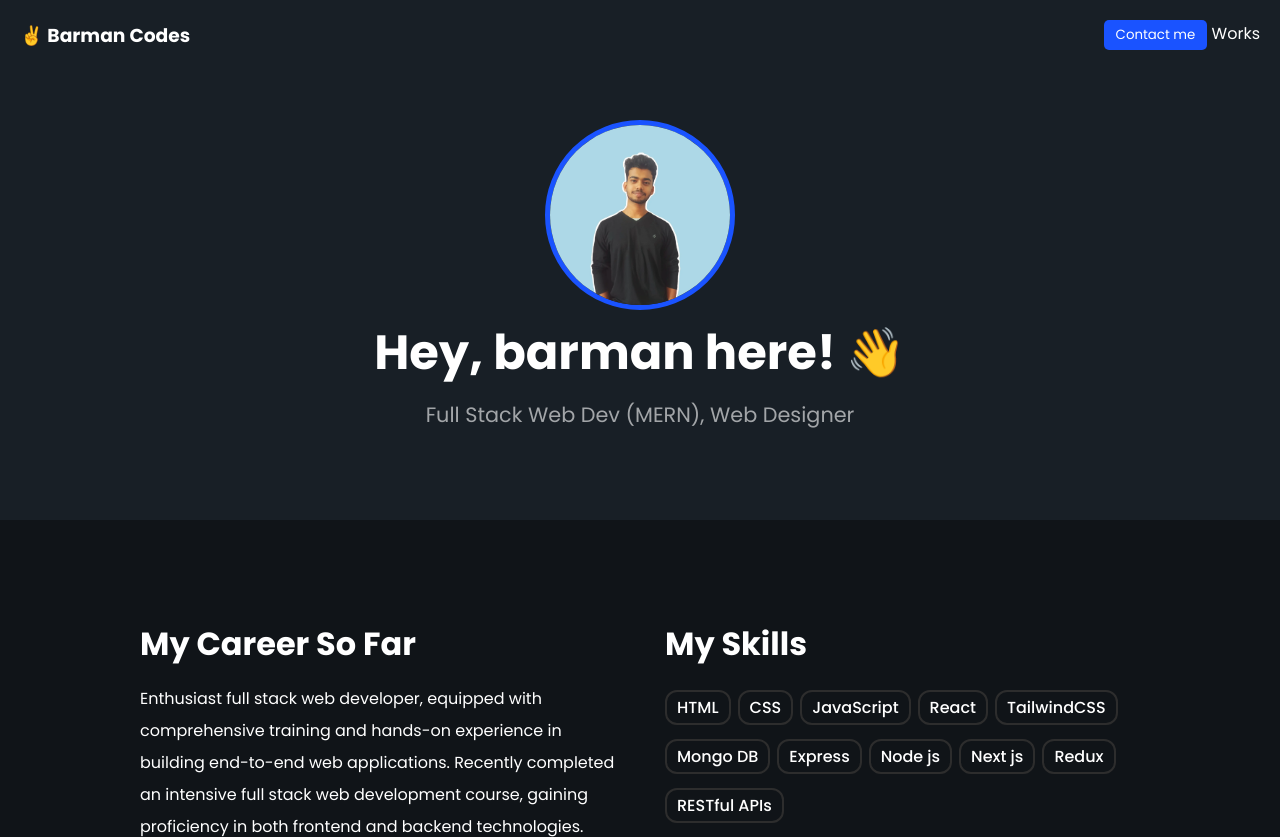
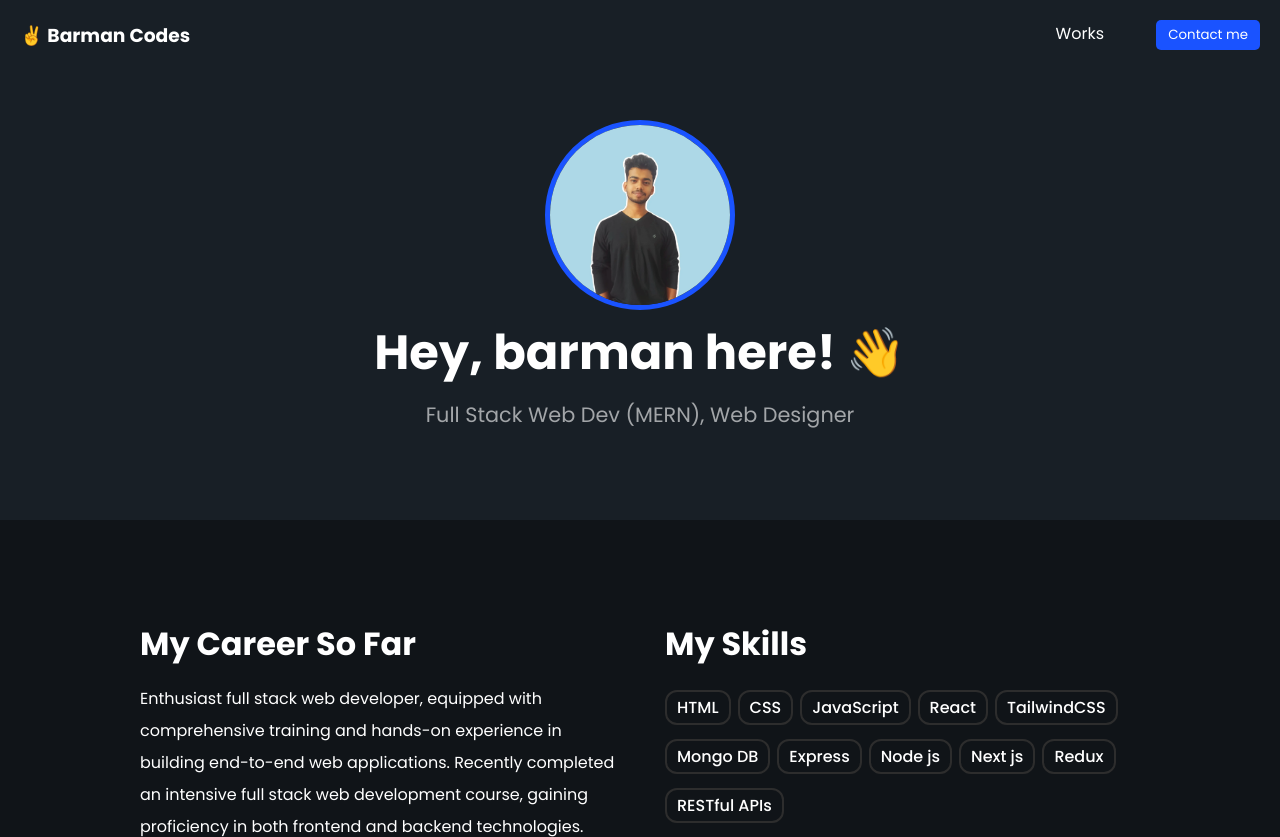
Before and after one commit to gohan-gb/Simple-Portfolio, a plain HTML site: page index.html in a window 1280 px wide. Shown: the top 837 px of the page. Drawn offline with Linux system fonts and the light colour scheme.

Commit message:
Update index.html

```diff
--- a/index.html
+++ b/index.html
@@ -14,12 +14,13 @@
       <div class="header-wrapper">
         <h3>✌️ Barman Codes</h3>
         <nav>
+          <a style="margin-right: 48px" href="#works">
+            Works
+          </a>
           <a href="#contact">
             <button>Contact me</button>
           </a>
-          <a href="#works">
-            Works
-          </a>
+
         </nav>
       </div>
     </header>
```
